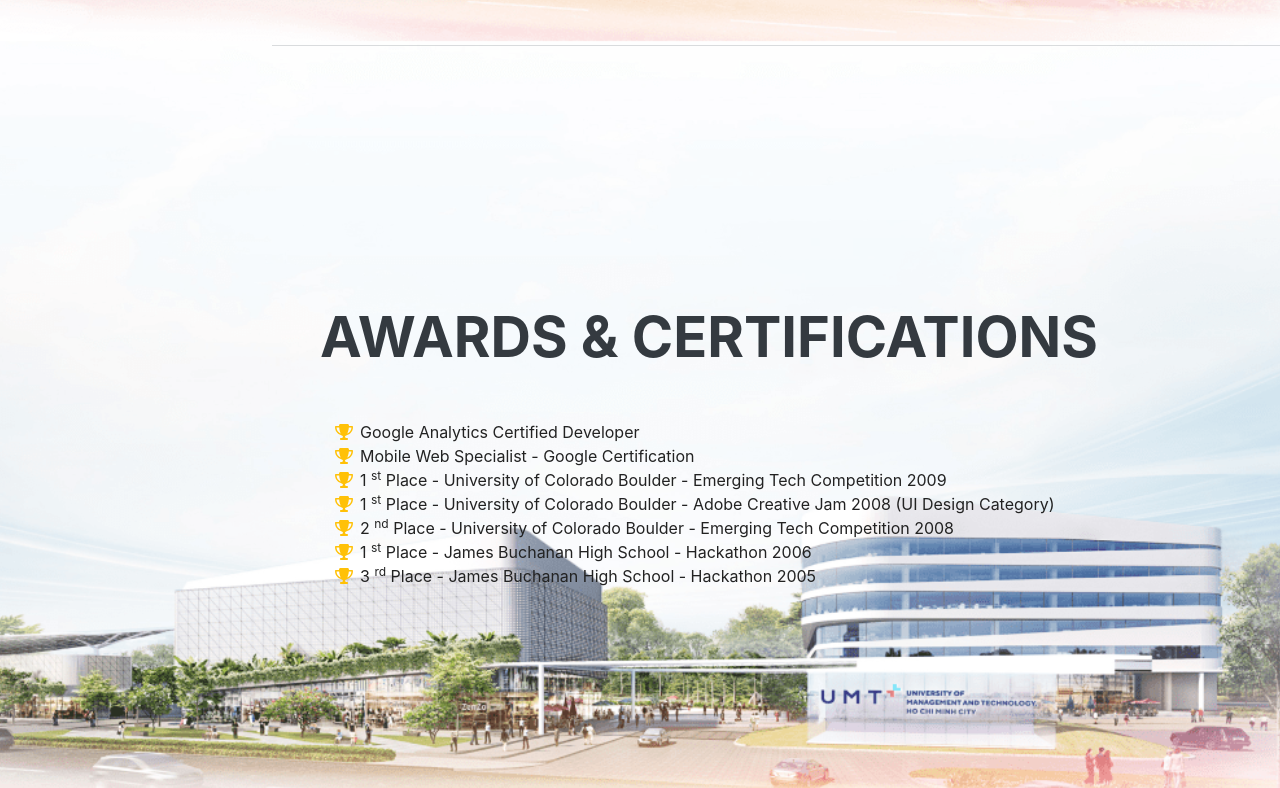
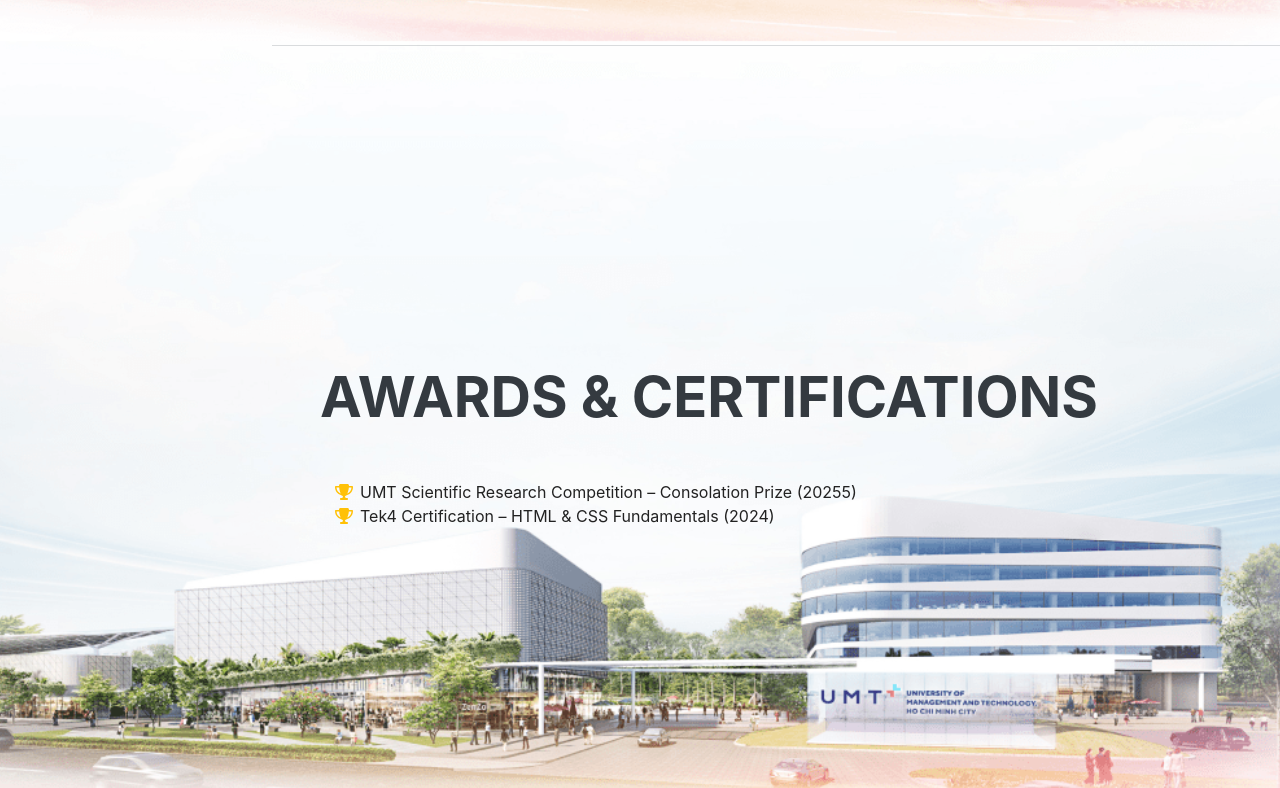
Before and after one commit to thaikhang113/cv_online, a plain HTML site: page index.html in a window 1280 px wide. Shown: the part 3959-4747 px from the top of the page. Drawn offline with nearby package versions, Linux system fonts and the light colour scheme; a web font is replaced by a local one.

Commit message:
upload 4

```diff
--- a/index.html
+++ b/index.html
@@ -14,6 +14,7 @@
         <link href="https://fonts.googleapis.com/css?family=Muli:400,400i,800,800i" rel="stylesheet" type="text/css" />
         <!-- Core theme CSS (includes Bootstrap)-->
         <link href="css/styles.css" rel="stylesheet" />
+        <link rel="icon" type="image/png" href="https://www.umt.edu.vn/wp-content/uploads/2024/06/favicon.ico">
     </head>
 
     <body id="page-top">
@@ -179,8 +180,8 @@
             <section class="resume-section" id="interests">
                 <div class="resume-section-content">
                     <h2 class="mb-5">Interests</h2>
-                    <p>Apart from being a web developer, I enjoy most of my time being outdoors. In the winter, I am an avid skier and novice ice climber. During the warmer months here in Colorado, I enjoy mountain biking, free climbing, and kayaking.</p>
-                    <p class="mb-0">When forced indoors, I follow a number of sci-fi and fantasy genre movies and television shows, I am an aspiring chef, and I spend a large amount of my free time exploring the latest technology advancements in the front-end web development world.</p>
+                    <p>Apart from studying software engineering, I enjoy spending time outdoors to stay active and refreshed. I often play football with my classmates and sometimes go jogging around the university campus in the early morning or late afternoon.</p>
+                    <p class="mb-0">When I’m indoors, I love watching sci-fi and tech-related YouTube channels, especially those about programming, artificial intelligence, and futuristic innovations. I also enjoy experimenting with new web development tools and frameworks, trying to build small personal projects. In my free time, I play strategy-based games and learn cooking through online videos, which helps me relax and recharge.</p>
                 </div>
             </section>
             <hr class="m-0" />
@@ -191,42 +192,13 @@
                     <ul class="fa-ul mb-0">
                         <li>
                             <span class="fa-li"><i class="fas fa-trophy text-warning"></i></span>
-                            Google Analytics Certified Developer
+                            UMT Scientific Research Competition – Consolation Prize (20255)
                         </li>
                         <li>
                             <span class="fa-li"><i class="fas fa-trophy text-warning"></i></span>
-                            Mobile Web Specialist - Google Certification
+                            Tek4 Certification – HTML & CSS Fundamentals (2024)
                         </li>
-                        <li>
-                            <span class="fa-li"><i class="fas fa-trophy text-warning"></i></span>
-                            1
-                            <sup>st</sup>
-                            Place - University of Colorado Boulder - Emerging Tech Competition 2009
-                        </li>
-                        <li>
-                            <span class="fa-li"><i class="fas fa-trophy text-warning"></i></span>
-                            1
-                            <sup>st</sup>
-                            Place - University of Colorado Boulder - Adobe Creative Jam 2008 (UI Design Category)
-                        </li>
-                        <li>
-                            <span class="fa-li"><i class="fas fa-trophy text-warning"></i></span>
-                            2
-                            <sup>nd</sup>
-                            Place - University of Colorado Boulder - Emerging Tech Competition 2008
-                        </li>
-                        <li>
-                            <span class="fa-li"><i class="fas fa-trophy text-warning"></i></span>
-                            1
-                            <sup>st</sup>
-                            Place - James Buchanan High School - Hackathon 2006
-                        </li>
-                        <li>
-                            <span class="fa-li"><i class="fas fa-trophy text-warning"></i></span>
-                            3
-                            <sup>rd</sup>
-                            Place - James Buchanan High School - Hackathon 2005
-                        </li>
+
                     </ul>
                 </div>
             </section>
```
